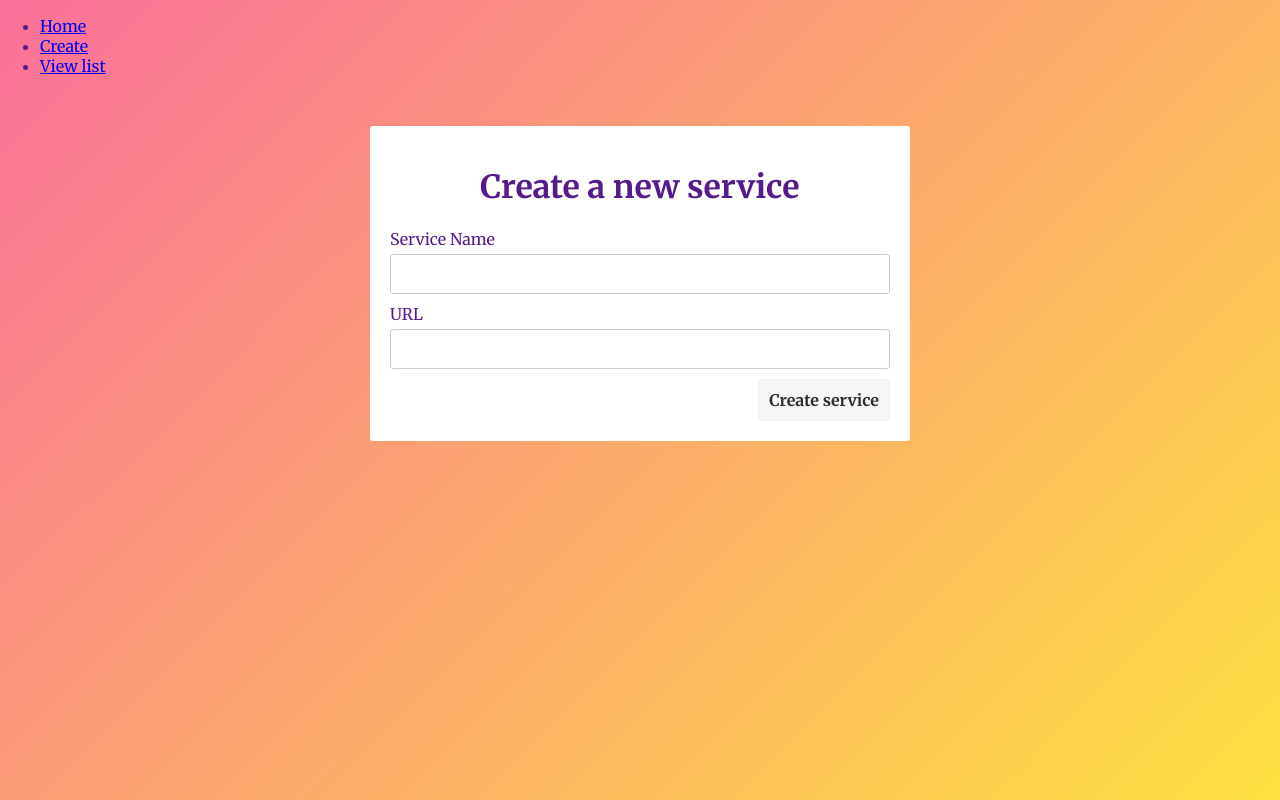
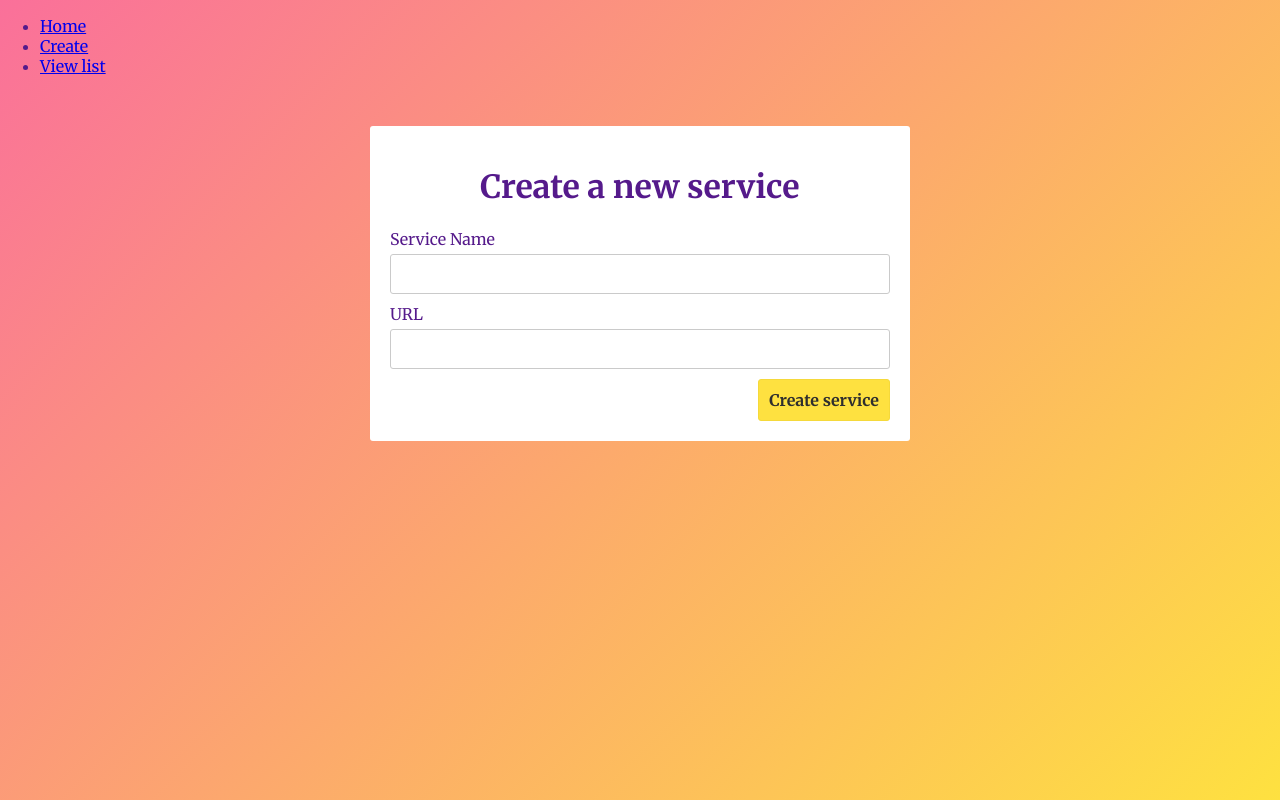
Before and after one commit to charisseysabel/challenge-kry, a React (Create React App) app in the folder frontend/: page /create in a window 1280 px wide. Built offline with nearby package versions, Linux system fonts and the light colour scheme.

Commit message:
Create service form has primary button

```diff
--- a/frontend/src/components/Form/index.tsx
+++ b/frontend/src/components/Form/index.tsx
@@ -62,7 +62,9 @@ const Form = ({
         </div>
 
         <ButtonContainer>
-          <Button type="submit">Create service</Button>
+          <Button type="submit" kind="PRIMARY">
+            Create service
+          </Button>
         </ButtonContainer>
       </form>
     </>
```
